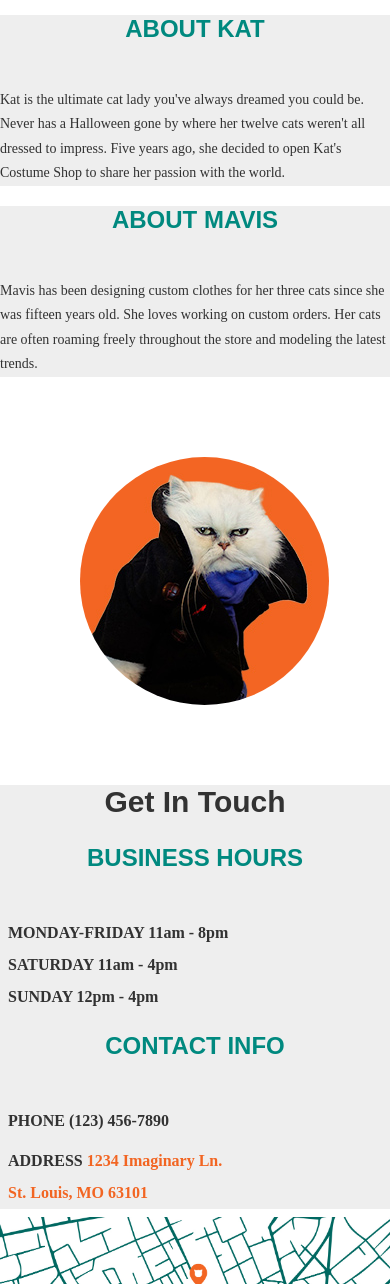
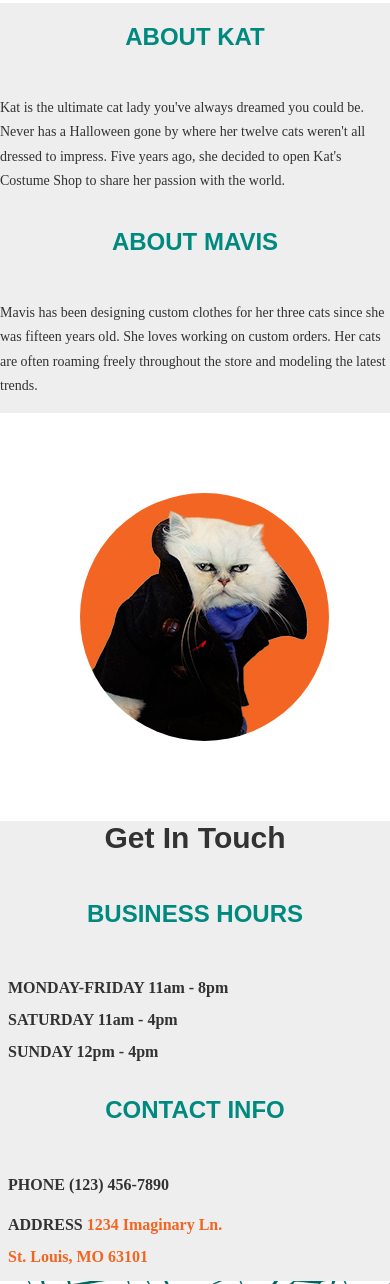
Before and after one commit to GABeckemeier/Cat_Costume_Project, a plain HTML site: page index.html in a window 390 px wide. Shown: the part 510-1794 px from the top of the page. Drawn offline with Linux system fonts and the light colour scheme.

Commit message:
FlexBox fix for stacking boxes - responsive

```diff
--- a/assets/css/index.css
+++ b/assets/css/index.css
@@ -67,8 +67,15 @@ nav p {
   margin-right: 1em;
 }
 
+.AboutFlex {
+  display: flex;
+  justify-content: center;
+  flex-flow: row nowrap;
+}
+
 .Mavis, .Kat {
-  display: inline-block;
+  display: flex;
+  flex-flow: column nowrap;
   background-color: #eee;
   width: 40%;
   padding: 30px;
@@ -86,10 +93,15 @@ p {
   background-color: #eee;
   padding: 80px;
 }
-
+.ContactFlex {
+  display: flex;
+  justify-content: center;
+  flex-flow: row nowrap;
+}
 .Business, .Contact {
   width: 35%;
-  display: inline-block;
+  display: flex;
+  flex-flow: column nowrap;
   padding: 30px;
   margin: 60px;
   background-color: white;
@@ -131,6 +143,9 @@ footer h1{
   .Main {
     margin: 0;
   }
+  .ContactFlex, .AboutFlex {
+    flex-flow: row wrap;
+  }
   #map, #headcat {
     max-width: 100%;
     background-size: cover;
--- a/index.html
+++ b/index.html
@@ -22,7 +22,7 @@
       variety of hats, sweaters, shirts, masks, sunglasses, onesies,
       capes, socks and booties. Custom orders are available upon
       request. Just stop by the store or call and ask for Mavis.</h3>
-
+  <section class="AboutFlex">
     <div class="Kat">
       <h2>About Kat</h2>
       <p>Kat is the ultimate cat lady you've always dreamed you could
@@ -30,7 +30,6 @@
       all dressed to impress. Five years ago, she decided to open
       Kat's Costume Shop to share her passion with the world.</p>
     </div>
-
     <div class="Mavis">
       <h2>About Mavis</h2>
       <p>Mavis has been designing custom clothes for her three
@@ -38,6 +37,7 @@
       custom orders. Her cats are often roaming freely throughout
       the store and modeling the latest trends.</p>
     </div>
+  </section>
 
     <div class='Kats-Cats'>
     <img id="Cat1" src="./assets/images/kats-cat1.jpg">
@@ -48,7 +48,7 @@
 
   <section class="Gray">
       <h1>Get In Touch</h1>
-
+    <section class="ContactFlex">
       <div class="Business">
         <h2>Business Hours</h2>
         <h3>MONDAY-FRIDAY 11am - 8pm<br>
@@ -66,6 +66,7 @@
             St. Louis, MO 63101</a></h3>
       </div>
     </section>
+  </section>
   <img src="./assets/images/kats-map.jpg" id="map" width="1515px">
     <footer>
       <h1>Kat's Costume Shop</h1>
```
Lines whose indentation alone changed are shown as unchanged.
